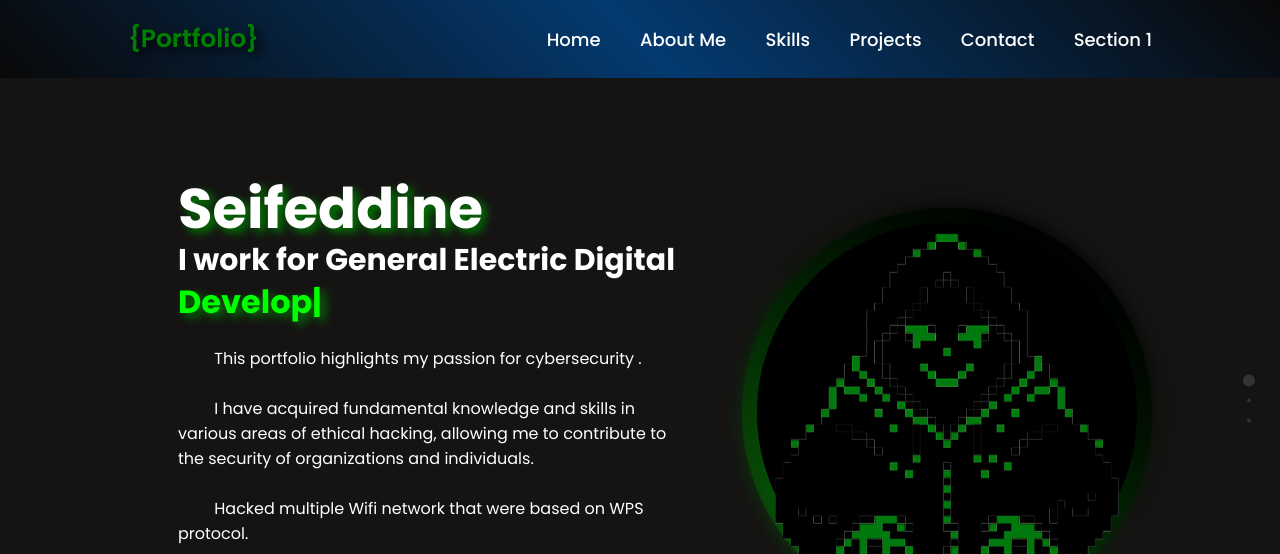
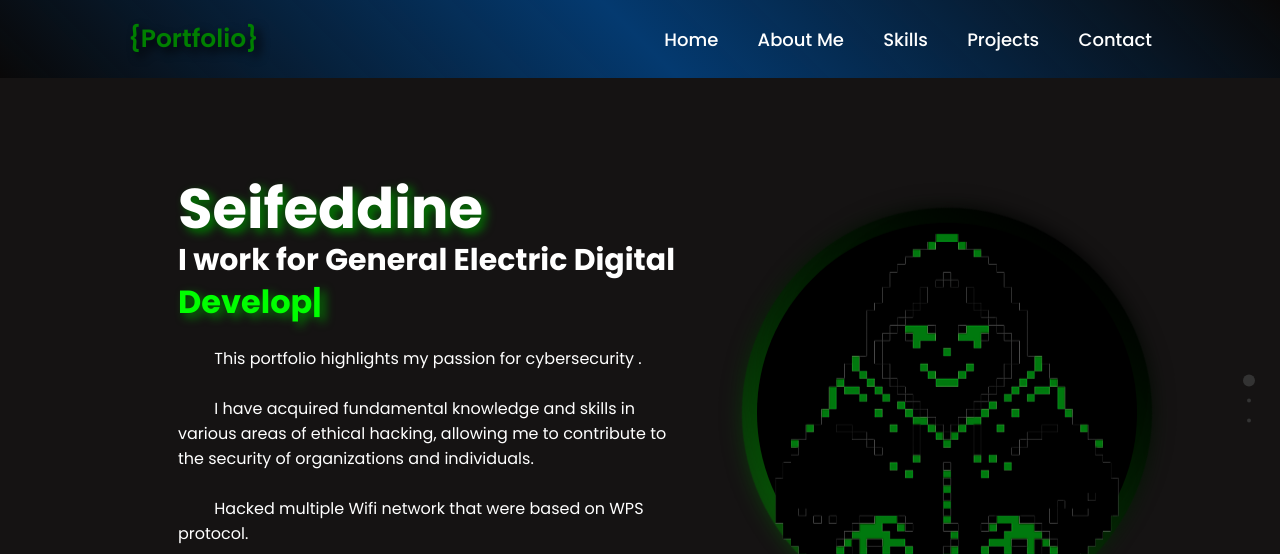
Before and after one commit to RBMK-AZ5/Portfolio, a plain HTML site: page index.html in a window 1280 px wide. Shown: the top 554 px of the page. Drawn offline with nearby package versions, Linux system fonts and the light colour scheme.

Commit message:
Update index.html

```diff
--- a/index.html
+++ b/index.html
@@ -25,7 +25,7 @@
             <a href="#skill" style="--i:3;">Skills</a>
             <a href="#project" style="--i:4;">Projects</a>
             <a href="#contact" style="--i:5;">Contact</a>
-            <a href="#section1">Section 1</a>
+
         </nav>
     </header>
 
```
